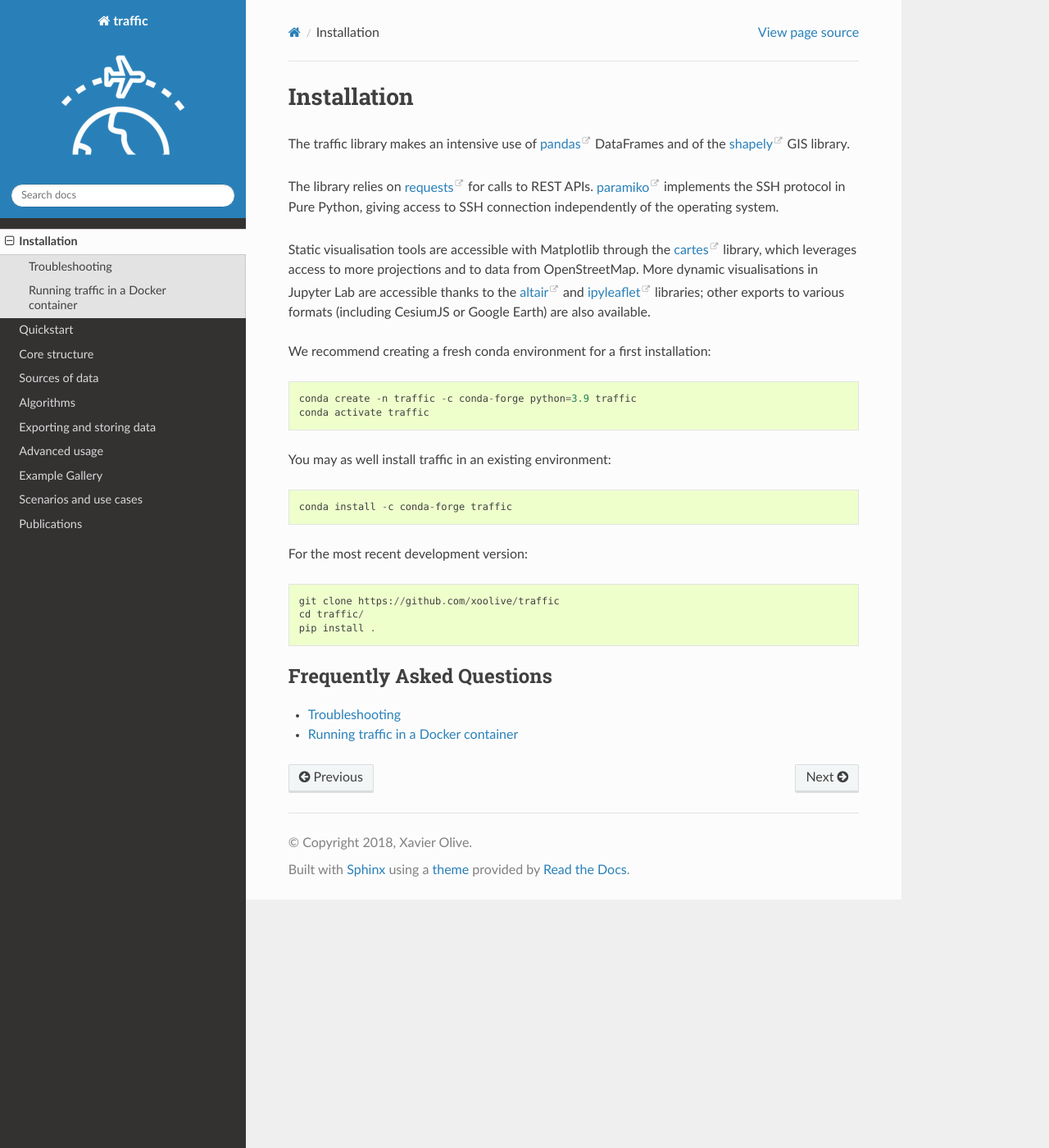
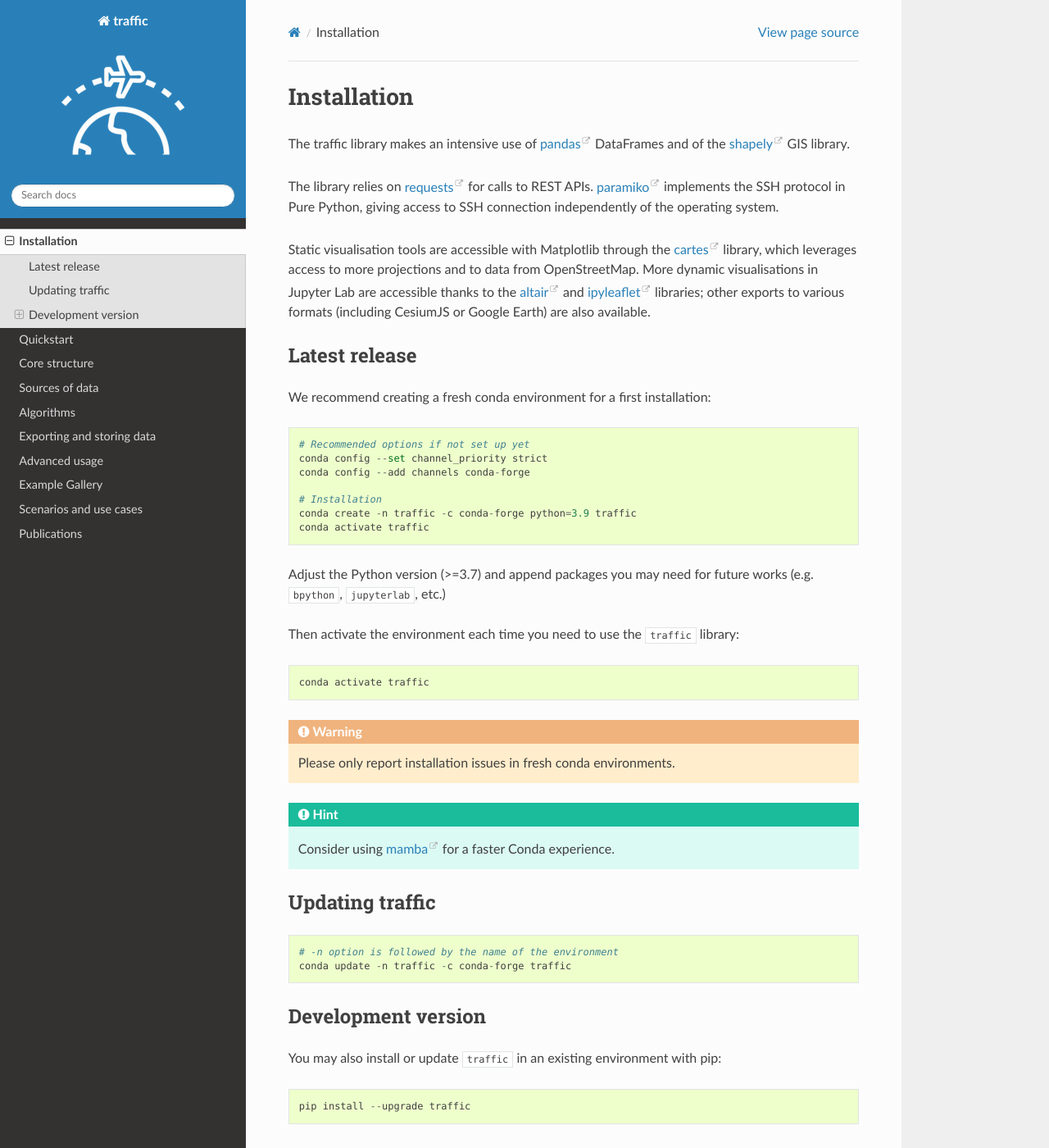
Before and after one commit to xoolive/traffic, a Sphinx documentation site: the page built from docs/installation.rst, in a window 1280 px wide and 1400 px high. Shown: the whole window at 82% size. Built offline with Sphinx 7.4.7 and the Read the Docs theme 2.0.0, drawn with Linux system fonts in a browser that asks for light colours; pages that are not in the unit, such as notebooks, are missing from menus; a script that is not in the unit is left out; comment, search, counter and statistics services are not loaded; some of the changed text lies outside the part shown.

Commit message:
update installation instructions

```diff
--- a/docs/installation.rst
+++ b/docs/installation.rst
@@ -17,23 +17,68 @@ visualisations in Jupyter Lab are accessible thanks to the `altair <https://alta
 <http://ipyleaflet.readthedocs.io/>`_ libraries; other exports to various formats
 (including CesiumJS or Google Earth) are also available.
 
+Latest release
+--------------
+
 We recommend creating a fresh conda environment for a first installation:
 
 .. parsed-literal::
+
+    # Recommended options if not set up yet
+    conda config --set channel_priority strict
+    conda config --add channels conda-forge
+
+    # Installation
     conda create -n traffic -c conda-forge python=3.9 traffic
     conda activate traffic
 
-You may as well install traffic in an existing environment:
+Adjust the Python version (>=3.7) and append packages you may need for future works (e.g. ``bpython``, ``jupyterlab``, etc.)
+
+Then activate the environment each time you need to use the ``traffic`` library:
 
 .. parsed-literal::
-    conda install -c conda-forge traffic
 
-For the most recent development version:
+    conda activate traffic
+
+.. warning::
+
+    Please only report installation issues in fresh conda environments.
+
+.. hint::
+
+    Consider using `mamba <https://github.com/mamba-org/mamba>`_ for a faster Conda experience.
+
+Updating traffic
+----------------
 
 .. parsed-literal::
+
+    # -n option is followed by the name of the environment
+    conda update -n traffic -c conda-forge traffic
+
+
+Development version
+-------------------
+
+You may also install or update ``traffic`` in an existing environment with pip:
+
+.. parsed-literal::
+
+    pip install --upgrade traffic
+
+For the most recent development version, clone the Github repository:
+
+.. parsed-literal::
+
     git clone https://github.com/xoolive/traffic
     cd traffic/
     pip install .
+
+If you intend to file a pull request, please activate ``pre-commit`` hooks:
+
+.. parsed-literal::
+
+    pre-commit install
 
 .. toctree::
    :maxdepth: 1
--- a/setup.py
+++ b/setup.py
@@ -19,7 +19,7 @@ except FileNotFoundError:
 
 setup(
     name="traffic",
-    version="2.6.1",
+    version="2.6.2",
     author="Xavier Olive",
     author_email="git@xoolive.org",
     url="https://github.com/xoolive/traffic/",
@@ -91,6 +91,7 @@ setup(
             "black",
             "pre-commit",
             "isort",
+            "sphinx_rtd_theme",
         ]
     },
     classifiers=[
```
Also changed, not shown: readme.md (+41 -9 lines), 1 other file.
